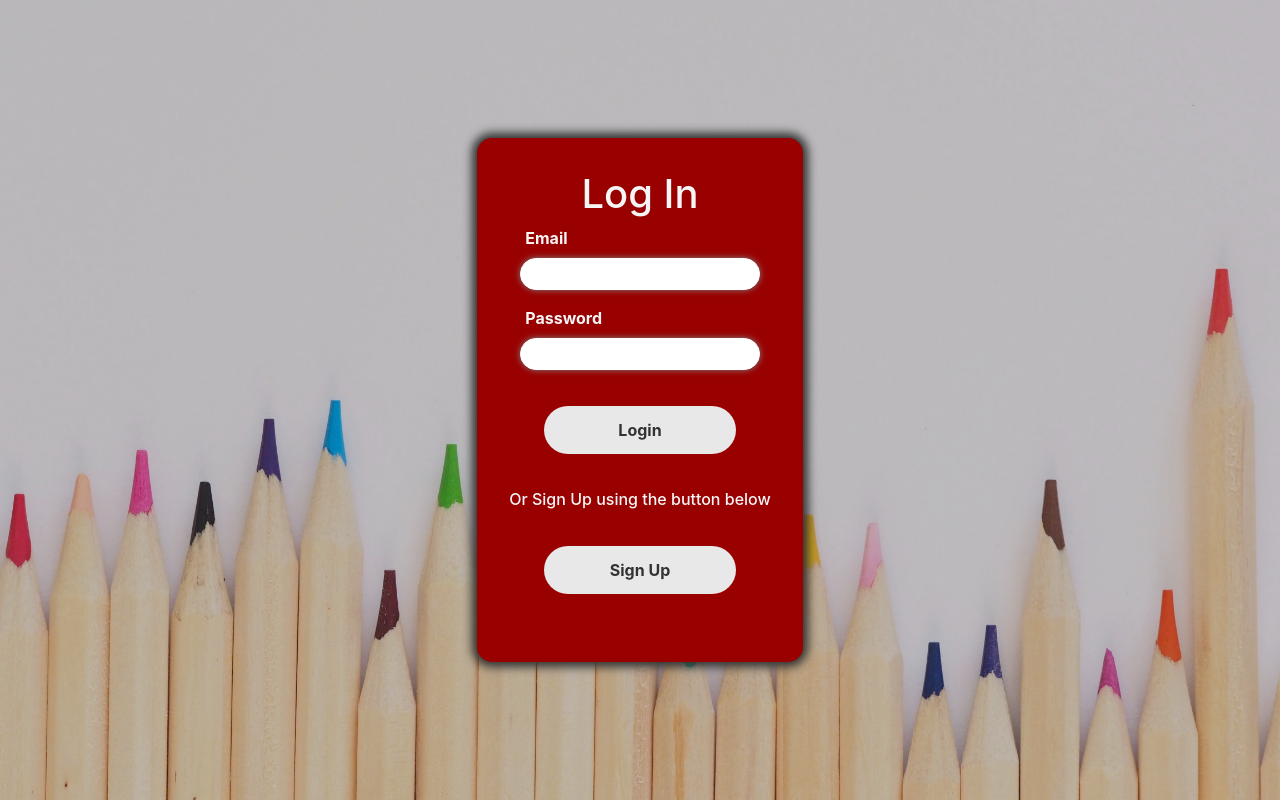
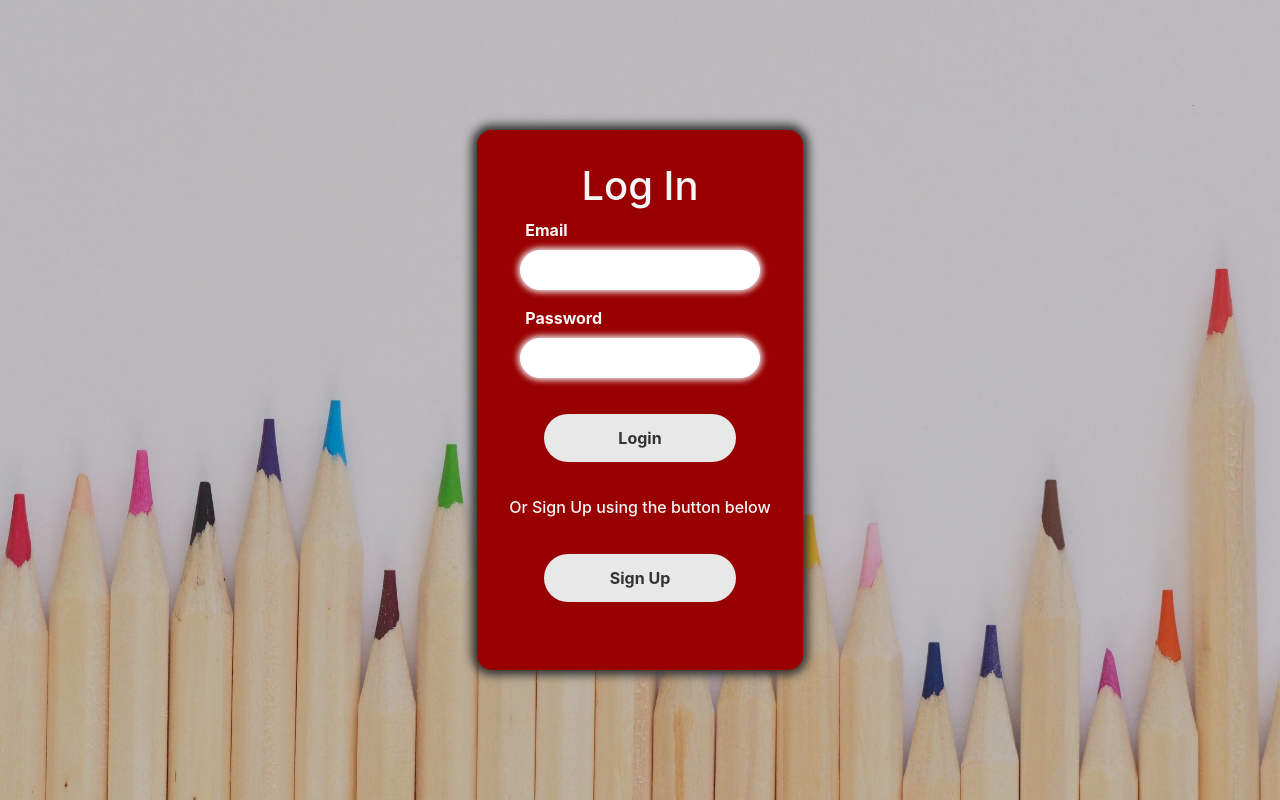
Before and after one commit to priyanshujain7/Activity-Management-Dashboard, a React (Create React App) app: page / in a window 1280 px wide. Built offline with nearby package versions, Linux system fonts and the light colour scheme.

Commit message:
btn styling

```diff
--- a/src/components/Input/styles.scss
+++ b/src/components/Input/styles.scss
@@ -2,15 +2,15 @@
 
 .input-field {
   width: 15rem;
-  height: 2rem;
-  border-radius: 16px;
+  height: 2.5rem;
+  border-radius: 1.25rem;
   border: 1px solid $white;
-  box-shadow: 0px 0px 6px $grey;
-  padding-left: 0.5rem;
+  box-shadow: 0px 0px 6px 2px $cultured;
+  padding-left: 0.75rem;
   margin-top: 0.5rem;
   &:focus {
     outline: none;
-    box-shadow: 0px 0px 6px inset $grey;
+    box-shadow: 0px 0px 6px 1px inset $jet;
   }
 }
 .d-grid-left {
```
